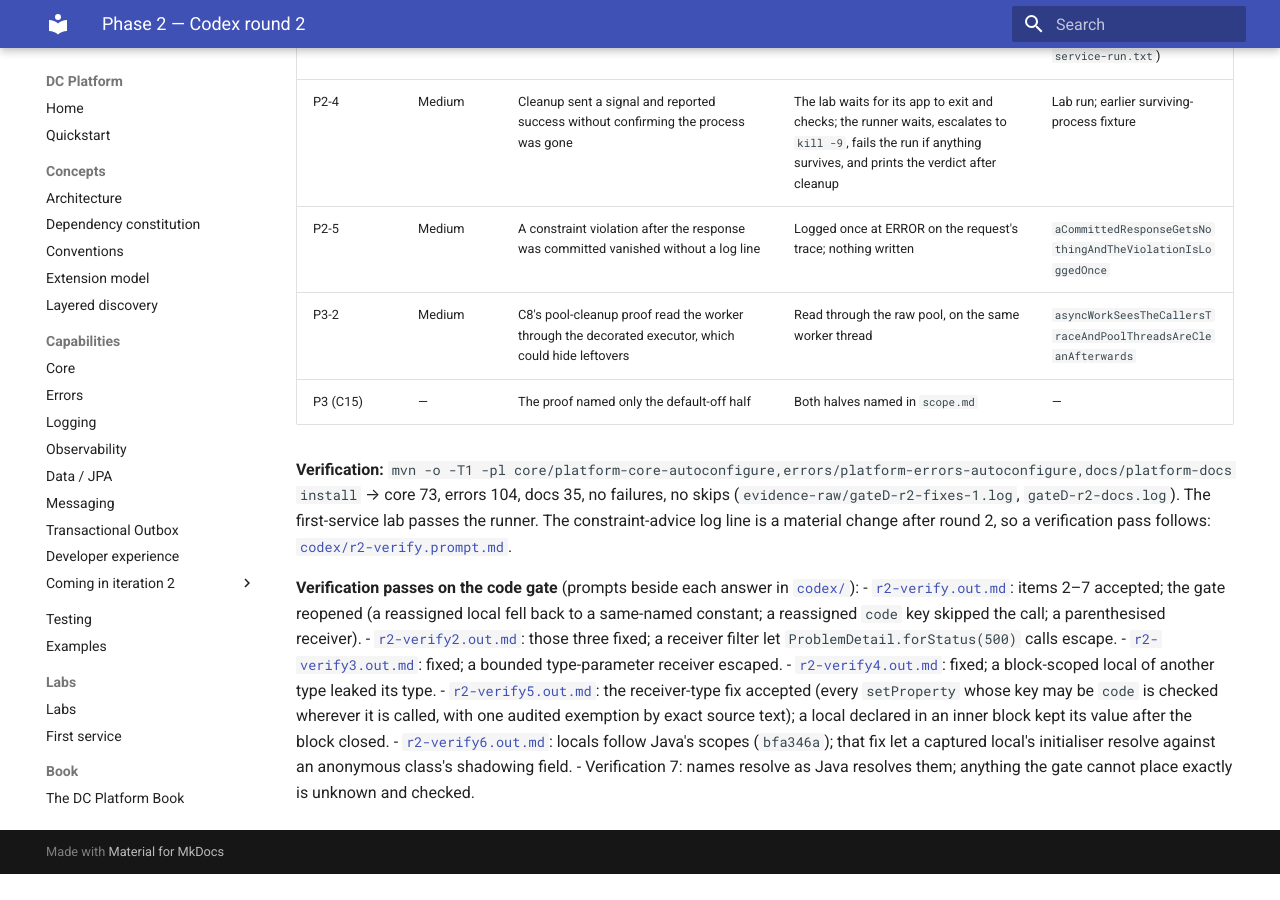
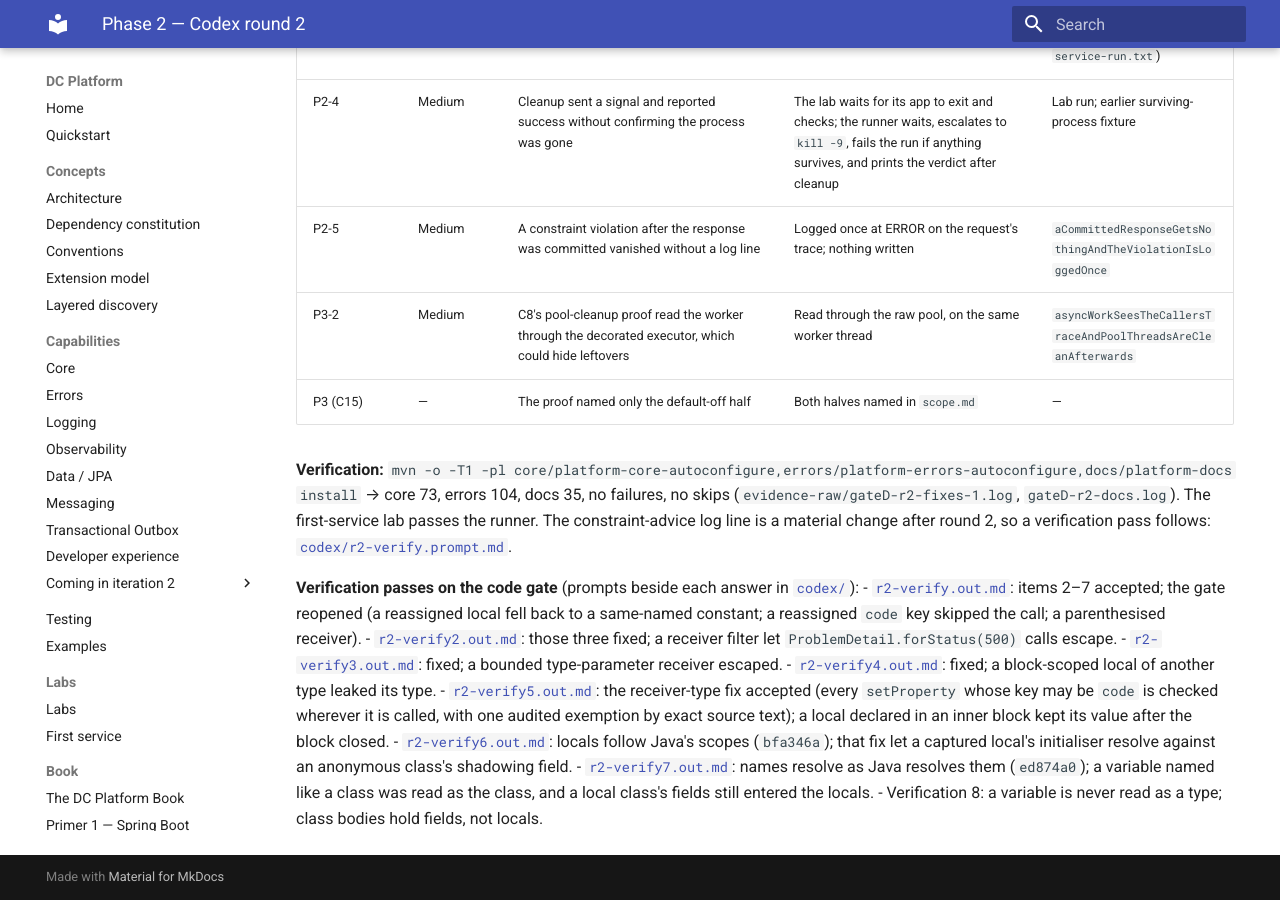
Before and after one commit to muhammadallee/dc-platform, an MkDocs documentation site: the page built from docs/spring-native/phase-02-foundation/review-round-2.md, in a window 1280 px wide and 900 px high, scrolled down 755 px. Built offline with MkDocs 1.6.1 and Material for MkDocs 9.7.7, drawn with Linux system fonts in a browser that asks for light colours; before the commit the page ends 1629 px from its top, so only the background shows below that.

Commit message:
docs(spring-native): phase 2 Codex verification 7 answer and verification 8 prompt
Co-Authored-By: Claude Opus 5.5 <noreply@anthropic.com>
Claude-Session: https://claude.ai/code/session_0131grQ6pUwFCGZox6ekZHiA

```diff
--- a/docs/spring-native/phase-02-foundation/review-round-2.md
+++ b/docs/spring-native/phase-02-foundation/review-round-2.md
@@ -37,4 +37,6 @@ verification pass follows: [`codex/r2-verify.prompt.md`](codex/r2-verify.prompt.
   inner block kept its value after the block closed.
 - [`r2-verify6.out.md`](codex/r2-verify6.out.md): locals follow Java's scopes (`bfa346a`); that fix let a captured
   local's initialiser resolve against an anonymous class's shadowing field.
-- Verification 7: names resolve as Java resolves them; anything the gate cannot place exactly is unknown and checked.
+- [`r2-verify7.out.md`](codex/r2-verify7.out.md): names resolve as Java resolves them (`ed874a0`); a variable named
+  like a class was read as the class, and a local class's fields still entered the locals.
+- Verification 8: a variable is never read as a type; class bodies hold fields, not locals.
```
Also changed, not shown: docs/spring-native/phase-02-foundation/codex/r2-verify7.out.md (added, +22 -0 lines), docs/spring-native/phase-02-foundation/codex/r2-verify8.prompt.md (added, +18 -0 lines).
